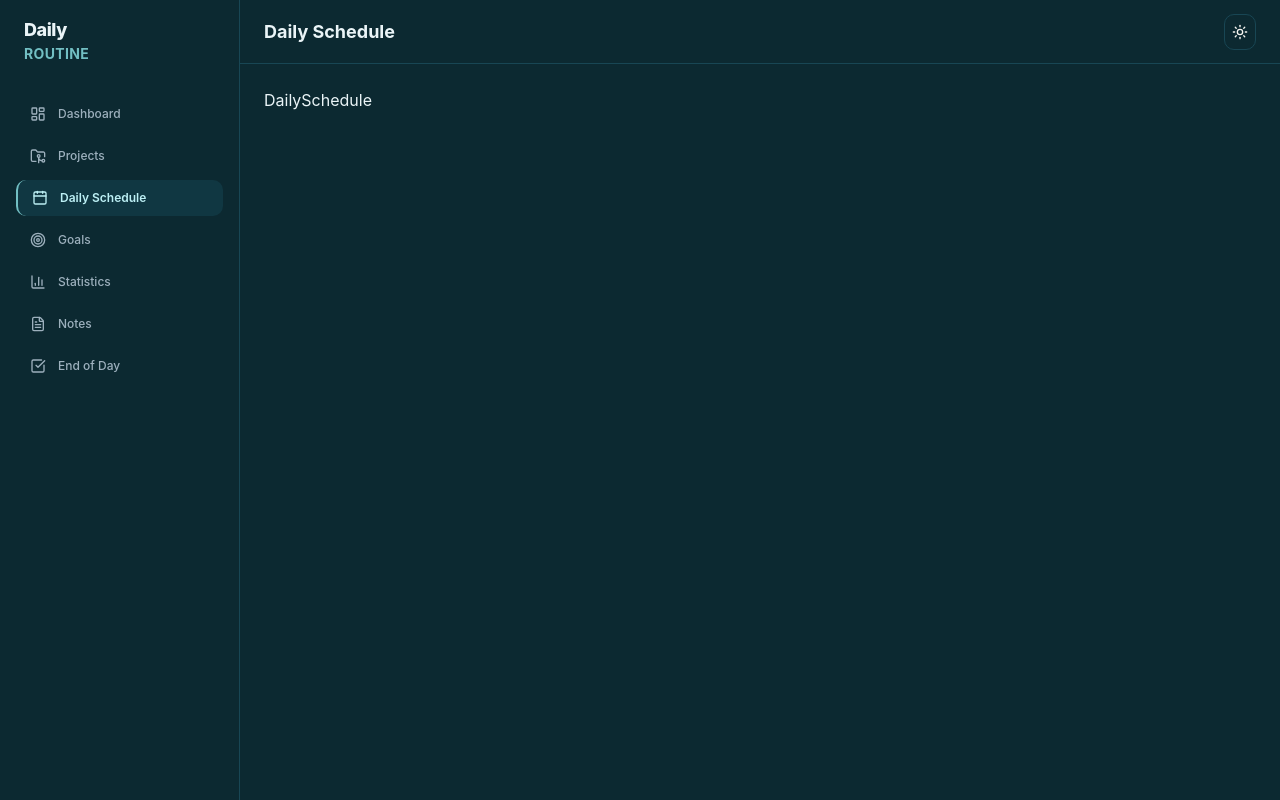
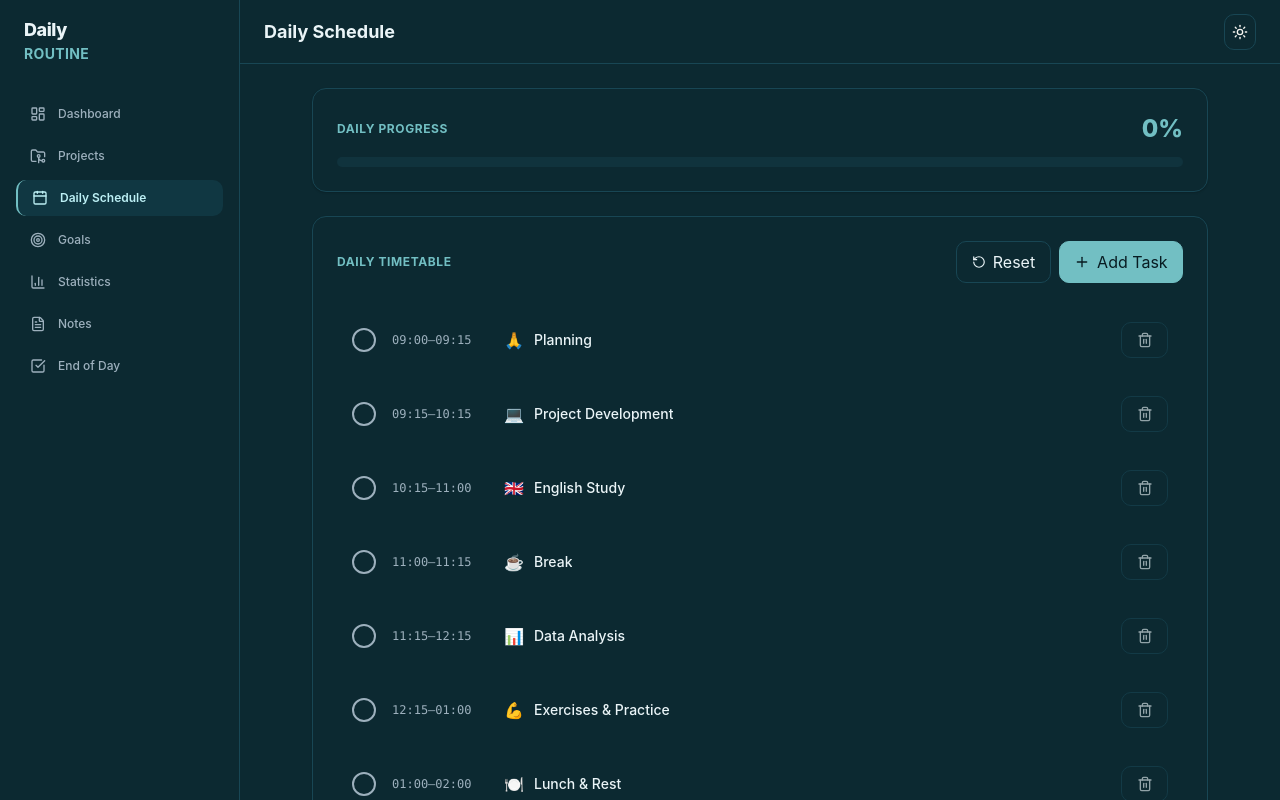
Before and after one commit to joudyjalal/personal-productivity, a React (Vite) app: page /schedule in a window 1280 px wide. Shown: the top 800 px of the page. Built offline with nearby package versions, Linux system fonts and the light colour scheme.

Commit message:
feat: Update Daily Schedule

```diff
--- a/src/pages/DailySchedule.tsx
+++ b/src/pages/DailySchedule.tsx
@@ -1,7 +1,308 @@
+import { useState, useEffect } from "react";
+import { Check, Plus, X, Trash2, RotateCcw } from "lucide-react";
 
+interface ScheduleItem {
+  id: string;
+  time: string;
+  icon: string;
+  title: string;
+  completed: boolean;
+}
 
-export default function DailySchedule() {
+const initialSchedule: ScheduleItem[] = [
+  {
+    id: "1",
+    time: "09:00–09:15",
+    icon: "🙏",
+    title: " Planning",
+    completed: false,
+  },
+  {
+    id: "2",
+    time: "09:15–10:15",
+    icon: "💻",
+    title: "Project Development",
+    completed: false,
+  },
+  {
+    id: "3",
+    time: "10:15–11:00",
+    icon: "🇬🇧",
+    title: "English Study",
+    completed: false,
+  },
+  {
+    id: "4",
+    time: "11:00–11:15",
+    icon: "☕",
+    title: "Break",
+    completed: false,
+  },
+  {
+    id: "5",
+    time: "11:15–12:15",
+    icon: "📊",
+    title: "Data Analysis",
+    completed: false,
+  },
+  {
+    id: "6",
+    time: "12:15–01:00",
+    icon: "💪",
+    title: "Exercises & Practice",
+    completed: false,
+  },
+  {
+    id: "7",
+    time: "01:00–02:00",
+    icon: "🍽️",
+    title: "Lunch & Rest",
+    completed: false,
+  },
+  {
+    id: "8",
+    time: "04:45–05:00",
+    icon: "📝",
+    title: "Daily Review",
+    completed: false,
+  },
+];
+
+export function DailySchedule() {
+  const [items, setItems] = useState<ScheduleItem[]>(() => {
+    const saved = localStorage.getItem("daily_schedule_items");
+    if (saved) {
+      try {
+        return JSON.parse(saved);
+      } catch (e) {
+        console.error(e);
+      }
+    }
+    return initialSchedule;
+  });
+
+  const [isModalOpen, setIsModalOpen] = useState(false);
+  const [newTime, setNewTime] = useState("");
+  const [newIcon, setNewIcon] = useState("📌");
+  const [newTitle, setNewTitle] = useState("");
+
+  useEffect(() => {
+    localStorage.setItem("daily_schedule_items", JSON.stringify(items));
+  }, [items]);
+
+  const completedCount = items.filter((item) => item.completed).length;
+  const progressPercentage =
+    items.length > 0 ? Math.round((completedCount / items.length) * 100) : 0;
+
+  const toggleComplete = (id: string) => {
+    setItems((prev) =>
+      prev.map((item) =>
+        item.id === id ? { ...item, completed: !item.completed } : item,
+      ),
+    );
+  };
+
+  const handleDeleteTask = (id: string, e: React.MouseEvent) => {
+    e.stopPropagation(); // منع تفعيل الضغط على المهمة عند النقر على زر الحذف
+    setItems((prev) => prev.filter((item) => item.id !== id));
+  };
+
+  const handleResetSchedule = () => {
+    localStorage.removeItem("daily_schedule_items");
+    setItems(initialSchedule);
+  };
+
+  const handleAddTask = (e: React.FormEvent) => {
+    e.preventDefault();
+    if (!newTitle.trim() || !newTime.trim()) return;
+
+    const newItem: ScheduleItem = {
+      id: Date.now().toString(),
+      time: newTime,
+      icon: newIcon || "📌",
+      title: newTitle,
+      completed: false,
+    };
+
+    setItems((prev) => [...prev, newItem]);
+    setNewTitle("");
+    setNewTime("");
+    setNewIcon("📌");
+    setIsModalOpen(false);
+  };
+
   return (
-    <div>DailySchedule</div>
-  )
+    <div className="space-y-6 max-w-4xl mx-auto pb-10">
+      <div className="card p-5 sm:p-6 rounded-(--radius-lg) border border-(--border) bg-(--surface) shadow-(--shadow-sm)">
+        <div className="flex items-center justify-between mb-3">
+          <span className="text-xs font-bold uppercase tracking-wider text-(--primary)">
+            Daily Progress
+          </span>
+          <span className="text-2xl font-extrabold text-(--primary)">
+            {progressPercentage}%
+          </span>
+        </div>
+        <div className="w-full h-2.5 bg-(--surface-muted) rounded-full overflow-hidden">
+          <div
+            className="h-full bg-(--primary) transition-all duration-500 ease-out"
+            style={{ width: `${progressPercentage}%` }}
+          />
+        </div>
+      </div>
+
+      <div className="card p-5 sm:p-6 rounded-(--radius-lg) border border-(--border) bg-(--surface) shadow-(--shadow-sm)">
+        <div className="mb-6 flex items-center justify-between">
+          <h3 className="text-xs font-bold uppercase tracking-wider text-(--primary)">
+            Daily Timetable
+          </h3>
+          <div className="flex items-center gap-2">
+            <button
+              onClick={handleResetSchedule}
+              className="btn text-xs py-1.5 px-3 flex items-center gap-1.5 text-(--muted-foreground) hover:text-(--foreground)"
+              title="Reset to default tasks"
+            >
+              <RotateCcw className="w-3.5 h-3.5" />
+              <span>Reset</span>
+            </button>
+            <button
+              onClick={() => setIsModalOpen(true)}
+              className="btn btn-primary text-xs py-1.5 px-3 flex items-center gap-1.5"
+            >
+              <Plus className="w-4 h-4" />
+              <span>Add Task</span>
+            </button>
+          </div>
+        </div>
+
+        <div className="space-y-2">
+          {items.map((item) => (
+            <div
+              key={item.id}
+              onClick={() => toggleComplete(item.id)}
+              className={`group flex items-center justify-between p-3.5 rounded-(--radius) transition-all cursor-pointer border ${
+                item.completed
+                  ? "bg-(--secondary) border-(--primary) text-(--foreground)"
+                  : "border-transparent hover:bg-(--surface-muted) text-(--foreground)"
+              }`}
+            >
+              <div className="flex items-center gap-4 min-w-0">
+                <div
+                  className={`w-6 h-6 rounded-full border-2 flex items-center justify-center shrink-0 transition-colors ${
+                    item.completed
+                      ? "bg-(--primary) border-(--primary) text-(--primary-foreground)"
+                      : "border-(--muted-foreground) group-hover:border-(--primary)"
+                  }`}
+                >
+                  {item.completed && (
+                    <Check className="w-3.5 h-3.5 stroke-[3]" />
+                  )}
+                </div>
+
+                <span className="text-xs font-mono text-(--muted-foreground) w-24 shrink-0">
+                  {item.time}
+                </span>
+
+                <div className="flex items-center gap-2.5 min-w-0">
+                  <span className="text-base shrink-0">{item.icon}</span>
+                  <span
+                    className={`text-sm font-medium transition-all truncate ${
+                      item.completed
+                        ? "line-through text-(--muted-foreground)"
+                        : "text-(--foreground)"
+                    }`}
+                  >
+                    {item.title}
+                  </span>
+                </div>
+              </div>
+
+              {/* زر حذف المهمة */}
+              <button
+                onClick={(e) => handleDeleteTask(item.id, e)}
+                className="p-1.5 rounded-(--radius) text-(--muted-foreground) hover:text-red-500 hover:bg-(--surface) transition-colors opacity-60 group-hover:opacity-100"
+                title="Delete task"
+              >
+                <Trash2 className="w-4 h-4" />
+              </button>
+            </div>
+          ))}
+        </div>
+      </div>
+
+      {isModalOpen && (
+        <div className="fixed inset-0 z-50 flex items-center justify-center bg-black/50 backdrop-blur-sm p-4">
+          <div className="card w-full max-w-md p-6 bg-(--surface) border border-(--border) shadow-xl rounded-(--radius-lg)">
+            <div className="flex items-center justify-between mb-4">
+              <h3 className="text-base font-bold text-(--foreground)">
+                Add New Task
+              </h3>
+              <button
+                onClick={() => setIsModalOpen(false)}
+                className="p-1 rounded-(--radius) text-(--muted-foreground) hover:text-(--foreground)"
+              >
+                <X className="w-5 h-5" />
+              </button>
+            </div>
+
+            <form onSubmit={handleAddTask} className="space-y-4">
+              <div>
+                <label className="block text-xs font-semibold text-(--muted-foreground) mb-1">
+                  Time Range (e.g. 05:00–05:30)
+                </label>
+                <input
+                  type="text"
+                  value={newTime}
+                  onChange={(e) => setNewTime(e.target.value)}
+                  placeholder="05:00–05:30"
+                  required
+                />
+              </div>
+
+              <div>
+                <label className="block text-xs font-semibold text-(--muted-foreground) mb-1">
+                  Emoji Icon (Press Win + . to choose)
+                </label>
+                <input
+                  type="text"
+                  value={newIcon}
+                  onChange={(e) => setNewIcon(e.target.value)}
+                  placeholder="📌"
+                  maxLength={4}
+                  required
+                />
+              </div>
+
+              <div>
+                <label className="block text-xs font-semibold text-(--muted-foreground) mb-1">
+                  Task Title
+                </label>
+                <input
+                  type="text"
+                  value={newTitle}
+                  onChange={(e) => setNewTitle(e.target.value)}
+                  placeholder="Task description..."
+                  required
+                />
+              </div>
+
+              <div className="flex justify-end gap-2 pt-2">
+                <button
+                  type="button"
+                  onClick={() => setIsModalOpen(false)}
+                  className="btn"
+                >
+                  Cancel
+                </button>
+                <button type="submit" className="btn btn-primary">
+                  Save Task
+                </button>
+              </div>
+            </form>
+          </div>
+        </div>
+      )}
+    </div>
+  );
 }
+
+export default DailySchedule;
```
